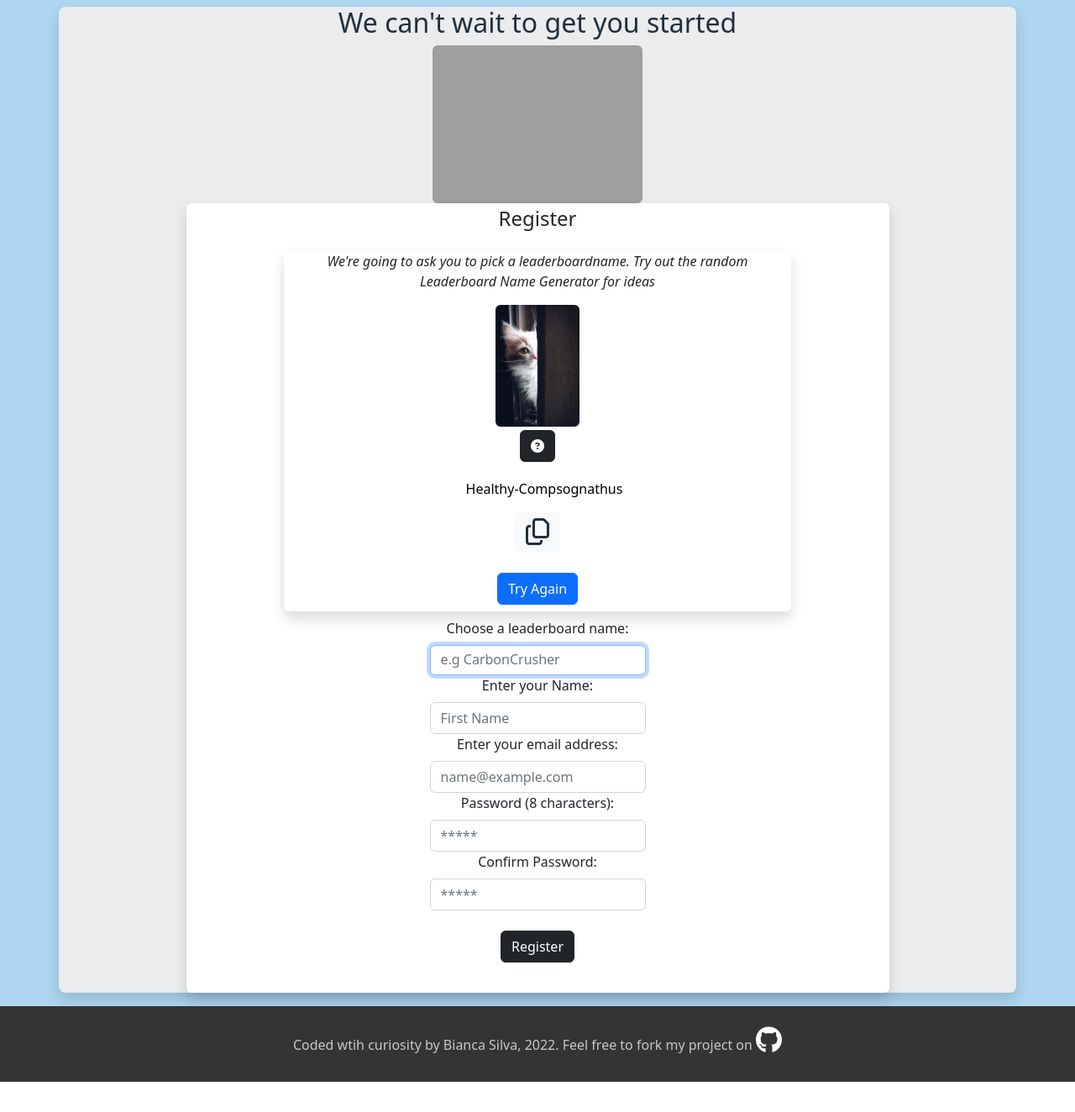
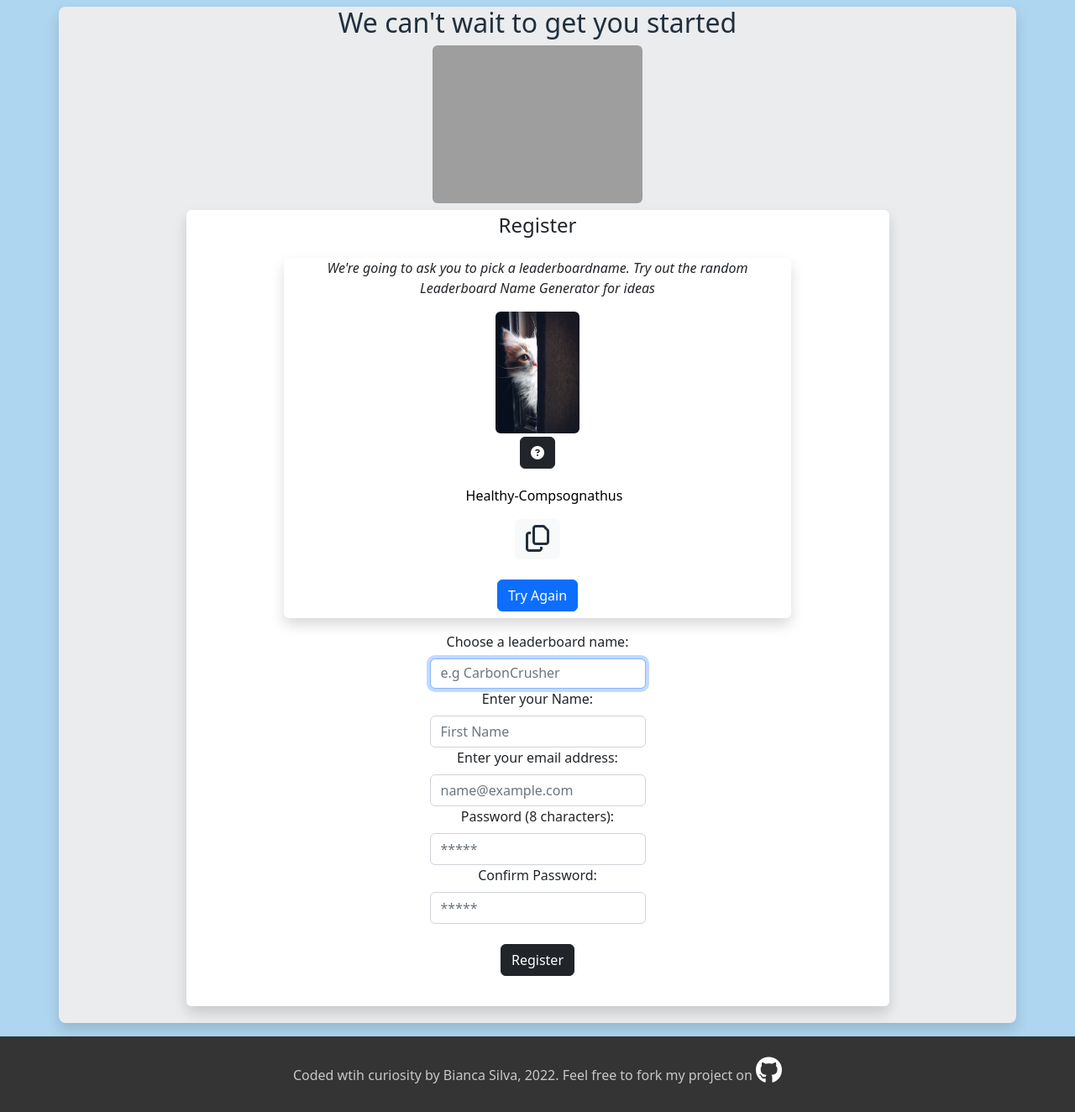
Before and after one commit to TokiLoshi/finalprojectCS50x, a Flask app: page /register in a window 1280 px wide. Shown: the part 64-1388 px from the top of the page at 84% size. Before the commit the page ends 1352 px from the top, so only its background shows below. Run offline with Flask 2, Linux system fonts and the light colour scheme; some libraries are stand-ins or nearby versions; grey boxes are pictures that could not be loaded.

Commit message:
debugging

```diff
--- a/app.py
+++ b/app.py
@@ -1277,7 +1277,7 @@ def homeuser():
       for item in get_datetime_consumption:
         date_joined = item['datetime']
       if date_joined is None or len(get_datetime_consumption) == 0:
-        formatted_date_joined = "Unknown"
+        formatted_date_joined = "2022-10-19"
       else:
         formatted_date_joined = date_joined[:10]
     else:
@@ -1645,18 +1645,16 @@ def leaderboard():
     # Get total carbon savings:
     carbon_savings_db = db.execute("SELECT carbon_savings FROM trackers")
     print("Carbon_Savings_db: ", carbon_savings_db)
-    carbon_savings_list = [0, 1]
-    print("Carbon Savings List", carbon_savings_list)
-    print(type(carbon_savings_list))
+    carbon_savings_total = 0
     for savings in carbon_savings_db:
       if savings['carbon_savings'] is not None:
-        carbon_savings = carbon_savings_list.append(savings['carbon_savings'])
+        # carbon_savings_total = carbon_savings_list.append(savings['carbon_savings'])
+        carbon_savings_total = carbon_savings_total + float(savings['carbon_savings'])
+        print("Carbon Savings: ", carbon_savings_total)
       else:
         print('Nothing here to see')
-    carbon_savings_total = 0
-
-    for item in carbon_savings_list:
-      carbon_savings_total = carbon_savings_total + float(item)
+        carbon_savings_total = carbon_savings_total + 0
+
     print("Total carbon saved so far", carbon_savings_total)
 
     # for item in carbon_savings_total:
@@ -1719,7 +1717,7 @@ def leaderboard():
     print("FLEXITARIAN: ", total_flex)
 
     # Pull leaders from leaderboard
-    leaders = db.execute("SELECT leaderboardname, challenges, total_points FROM leaderboard ORDER BY total_points DESC LIMIT 10")
+    leaders = db.execute("SELECT leaderboardname, challenges, total_points FROM leaderboard ORDER BY challenges DESC LIMIT 10")
     print("LEADERS: ", leaders)
     for leader in leaders:
       leadingname = leader['leaderboardname']
--- a/templates/register.html
+++ b/templates/register.html
@@ -6,14 +6,14 @@
 
 {% block main %}
 <form action="/register" method="post">
-  <div class="container shadow rounded-3 grey mb-2">
+  <div class="container shadow rounded-3 grey pb-1 mb-2">
     <h2 class="darkBlue">We can't wait to get you started</h2>
     <!-- Areal photography of island at daytime by Sindre Strøm from Pexels https://www.pexels.com/photo/trees-and-soil-during-day-288093/ -->
-    <img class="img-fluid rounded-2" src="/static/island_at_daytime.jpg" width="250" alt="green island in the ocean"/>
-    <div class="card body rounded-2 shadow p-1 mb-2 border-0 justify-content-center mx-auto w-75">
+    <img class="img-fluid rounded-2 mb-2" src="/static/island_at_daytime.jpg" width="250" alt="green island in the ocean"/>
+    <div class="card body rounded-2 shadow p-1 mb-3 border-0 justify-content-center mx-auto w-75">
       <h4>Register</h4>
       <div class="mb-3 pb-2 container-fluid align-content-start">
-        <div class="card body rounded-2 mt-3 shadow border-0 justify-content-center mx-auto w-75">
+        <div class="card mb-2 body rounded-2 mt-3 shadow border-0 justify-content-center mx-auto w-75">
           <div class="mb-2 container-fluid align-content-start">
 
               <p><i>We're going to ask you to pick a leaderboardname. Try out the random Leaderboard Name Generator for ideas</i></p>
```
Also changed, not shown: 2 other files.
